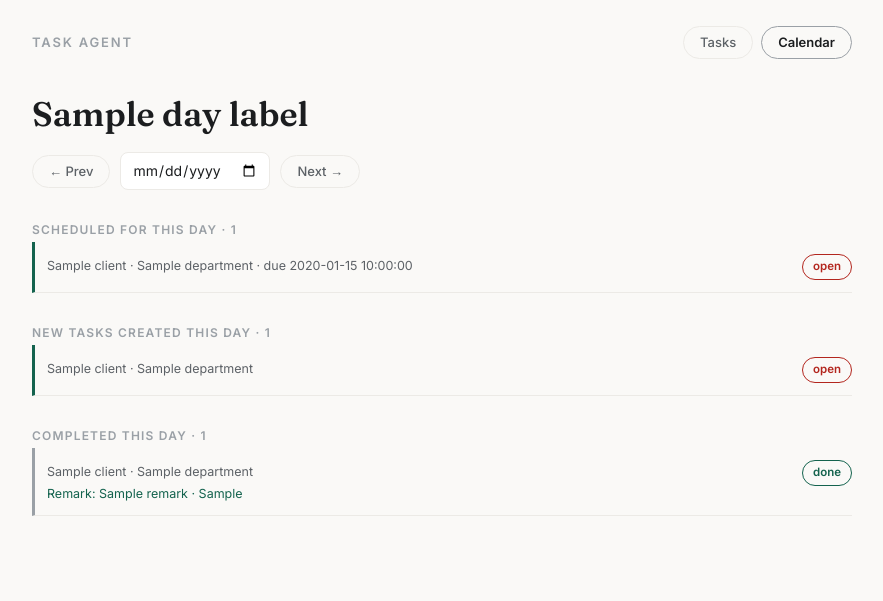
After one commit to priisdead/daily-task-agent, a FastAPI app: template app/templates/calendar.html in a window 1280 px wide. The commit adds this page. Shown: the top 601 px of the page, without its empty margins (198-1081 px from the left). Run offline with FastAPI, Linux system fonts and the light colour scheme; the template is opened without the code that fills it: most values are stand-ins (such as "Sample title", 1, 10 or a date in 2020); some libraries are stand-ins or nearby versions.

Commit message:
Calendar page, task scheduling, fast Claude batches, digest verification line

```diff
--- a/app/db.py
+++ b/app/db.py
@@ -55,6 +55,7 @@ CREATE TABLE IF NOT EXISTS tasks (
     status      TEXT DEFAULT 'open',
     remark      TEXT DEFAULT '',
     done_by     TEXT DEFAULT '',
+    scheduled_for TEXT DEFAULT '',
     created_at  TEXT,
     updated_at  TEXT
 );
@@ -164,8 +165,8 @@ def init_db() -> None:
             db.execute("ALTER TABLE tasks ADD COLUMN department TEXT DEFAULT ''")
     except Exception:
         pass  # column already there
-    # migrations for completion remarks + PO linkage
-    for _col in ("remark", "done_by", "po_number"):
+    # migrations for completion remarks + PO linkage + scheduling
+    for _col in ("remark", "done_by", "po_number", "scheduled_for"):
         try:
             with get_db() as db:
                 db.execute(f"ALTER TABLE tasks ADD COLUMN {_col} TEXT DEFAULT ''")
@@ -222,6 +223,15 @@ def add_task(t: dict) -> None:
                 t.get("po_number", ""), t.get("deadline", ""),
                 t.get("priority", "normal"), t.get("source", ""), "open", now, now,
             ),
+        )
+
+
+def set_task_schedule(task_id: int, day_iso: str) -> None:
+    """Schedule a task for a date (YYYY-MM-DD) or clear with ''."""
+    with get_db() as db:
+        db.execute(
+            _q("UPDATE tasks SET scheduled_for = ?, updated_at = ? WHERE id = ?"),
+            (day_iso, utcnow(), task_id),
         )
 
 
--- a/app/extractor.py
+++ b/app/extractor.py
@@ -273,8 +273,9 @@ def _apply(result: dict, open_task_list: list) -> None:
 BATCH = 15          # messages per AI call — small enough that the model
                     # genuinely considers every single message
 MAX_BATCHES = 40    # safety valve per run
-BATCH_PAUSE = 8     # seconds between AI calls — stays under free-tier
-                    # requests-per-minute limits
+# Pause between AI calls: Gemini's free tier needs breathing room; the paid
+# Claude API doesn't — 1s is just politeness.
+BATCH_PAUSE = 1 if config.LLM_PROVIDER == "claude" else 8
 _run_lock = threading.Lock()   # never let two scans run at the same time
 
 
--- a/app/main.py
+++ b/app/main.py
@@ -275,6 +275,58 @@ async def task_create(request: Request, token: str = Query("")):
             "source": f"added manually by {(user or {}).get('email', 'admin')}",
         })
     return RedirectResponse(url=f"/?token={token}", status_code=303)
+
+
+@app.post("/tasks/{task_id}/schedule")
+async def task_schedule(request: Request, task_id: int, token: str = Query("")):
+    """Schedule a task for a specific date (any logged-in user)."""
+    _dept_for(request, token)
+    form = await request.form()
+    day = str(form.get("date", "")).strip()
+    if day:
+        try:
+            datetime.strptime(day, "%Y-%m-%d")
+        except ValueError:
+            raise HTTPException(status_code=400, detail="date must be YYYY-MM-DD")
+    db.set_task_schedule(task_id, day)
+    back = str(form.get("back", "")) or f"/?token={token}"
+    return RedirectResponse(url=back, status_code=303)
+
+
+@app.get("/calendar", response_class=HTMLResponse)
+async def calendar_page(request: Request, token: str = Query(""), date: str = Query("")):
+    """Day view: tasks scheduled for, created on, and completed on a date."""
+    try:
+        dept = _dept_for(request, token)
+    except HTTPException:
+        return RedirectResponse(url="/login", status_code=302)
+    from datetime import timedelta
+    from . import report
+    tz = ZoneInfo(config.TIMEZONE)
+    try:
+        day = (datetime.strptime(date, "%Y-%m-%d").date()
+               if date else datetime.now(tz).date())
+    except ValueError:
+        raise HTTPException(status_code=400, detail="date must be YYYY-MM-DD")
+
+    all_tasks = db.all_tasks(limit=2000)
+    if dept not in ("admin", "management"):
+        all_tasks = [t for t in all_tasks if (t.get("department") or "") == dept]
+
+    iso = day.isoformat()
+    scheduled = [t for t in all_tasks if (t.get("scheduled_for") or "") == iso]
+    created = [t for t in all_tasks
+               if report._to_local_date(t.get("created_at") or "") == day]
+    completed = [t for t in all_tasks if t.get("status") == "done"
+                 and report._to_local_date(t.get("updated_at") or "") == day]
+    return templates.TemplateResponse(
+        request, "calendar.html",
+        {"token": token, "dept": dept, "day": iso,
+         "day_label": day.strftime("%A, %d %B %Y"),
+         "prev_day": (day - timedelta(days=1)).isoformat(),
+         "next_day": (day + timedelta(days=1)).isoformat(),
+         "scheduled": scheduled, "created": created, "completed": completed},
+    )
 
 
 @app.post("/tasks/{task_id}/done")
--- /dev/null
+++ b/app/templates/calendar.html
@@ -0,0 +1,119 @@
+<!DOCTYPE html>
+<html lang="en">
+<head>
+<meta charset="UTF-8">
+<meta name="viewport" content="width=device-width, initial-scale=1.0">
+<meta name="theme-color" content="#14634E">
+<title>Calendar — Task Agent</title>
+<style>
+  @import url('https://fonts.googleapis.com/css2?family=Inter:wght@400;500;600;700&family=Fraunces:opsz,wght@9..144,600&display=swap');
+  :root { --bg:#FAF9F7; --surface:#fff; --ink:#1B1D1F; --ink-2:#5C6166;
+    --ink-3:#9AA0A6; --line:#ECEAE6; --accent:#14634E; --amber:#9A5B00; --red:#B3261E; }
+  @media (prefers-color-scheme: dark) {
+    :root { --bg:#121416; --surface:#1A1D20; --ink:#ECEDEE; --ink-2:#A6ACB2;
+      --ink-3:#6E7479; --line:#2A2E32; --accent:#3ECF9A; --amber:#E8A94C; --red:#F2887F; } }
+  * { box-sizing:border-box; margin:0; }
+  body { background:var(--bg); color:var(--ink);
+    font:400 14px/1.55 "Inter",-apple-system,"Segoe UI",sans-serif; }
+  .wrap { max-width:860px; margin:0 auto; padding:0 20px 80px; }
+  .topbar { display:flex; justify-content:space-between; align-items:center;
+    padding:26px 0 0; flex-wrap:wrap; gap:10px; }
+  .brand { font:600 13px/1 "Inter"; letter-spacing:.14em; text-transform:uppercase;
+    color:var(--ink-3); }
+  .actions { display:flex; gap:8px; flex-wrap:wrap; }
+  .btn { font:500 13px/1 "Inter"; color:var(--ink-2); background:none;
+    border:1px solid var(--line); border-radius:100px; padding:9px 16px;
+    cursor:pointer; text-decoration:none; }
+  .btn:hover { border-color:var(--ink-3); color:var(--ink); }
+  .btn.active { color:var(--ink); border-color:var(--ink-3); font-weight:600; }
+  h1 { font:600 34px/1.15 "Fraunces",Georgia,serif; margin-top:36px; }
+  .daynav { display:flex; gap:10px; align-items:center; margin:18px 0 8px; flex-wrap:wrap; }
+  .daynav input[type=date] { font:400 14px/1 "Inter"; color:var(--ink);
+    background:var(--surface); border:1px solid var(--line); border-radius:8px;
+    padding:9px 11px; outline:none; }
+  h2 { font:600 12px/1 "Inter"; letter-spacing:.1em; text-transform:uppercase;
+    color:var(--ink-3); margin:34px 0 4px; }
+  .task { display:flex; align-items:flex-start; gap:12px;
+    padding:12px 0 12px 12px; border-bottom:1px solid var(--line);
+    border-left:3px solid var(--accent); margin:6px 0; }
+  .task.high { border-left-color:var(--red); }
+  .task.done-t { border-left-color:var(--ink-3); }
+  .task.done-t .req { color:var(--ink-3); text-decoration:line-through; font-weight:400; }
+  .grow { flex:1; min-width:0; }
+  .req { font-weight:500; }
+  .meta { font-size:12.5px; color:var(--ink-2); margin-top:2px; }
+  .remark { font-size:12.5px; color:var(--accent); margin-top:3px; }
+  .pill { flex:none; font-size:11.5px; font-weight:600; padding:3px 10px;
+    border-radius:100px; border:1px solid var(--line); color:var(--ink-2); }
+  .pill.open { color:var(--red); border-color:var(--red); }
+  .pill.in_progress { color:var(--amber); border-color:var(--amber); }
+  .pill.done { color:var(--accent); border-color:var(--accent); }
+  .none { padding:10px 0 4px; color:var(--ink-3); }
+  @media (max-width: 640px) {
+    .wrap { padding:0 14px 60px; }
+    h1 { font-size:24px; margin-top:22px; }
+    .actions { width:100%; overflow-x:auto; flex-wrap:nowrap; padding-bottom:4px; }
+    .btn { padding:10px 14px; font-size:12.5px; white-space:nowrap; min-height:40px; }
+    .daynav input[type=date] { font-size:16px; }
+  }
+</style>
+</head>
+<body>
+<div class="wrap">
+  <div class="topbar">
+    <span class="brand">Task Agent</span>
+    <div class="actions">
+      <a class="btn" href="/?token={{ token }}">Tasks</a>
+      <span class="btn active">Calendar</span>
+      {% if dept in ('admin', 'management', 'implementation') %}
+      <a class="btn" href="/orders?token={{ token }}">Orders</a>
+      {% endif %}
+    </div>
+  </div>
+
+  <h1>{{ day_label }}</h1>
+  <div class="daynav">
+    <a class="btn" href="/calendar?token={{ token }}&date={{ prev_day }}">&larr; Prev</a>
+    <form method="get" action="/calendar" style="display:flex;gap:8px;align-items:center">
+      <input type="hidden" name="token" value="{{ token }}">
+      <input type="date" name="date" value="{{ day }}" onchange="this.form.submit()">
+    </form>
+    <a class="btn" href="/calendar?token={{ token }}&date={{ next_day }}">Next &rarr;</a>
+  </div>
+
+  <h2>Scheduled for this day &middot; {{ scheduled|length }}</h2>
+  {% for t in scheduled %}
+  <div class="task {{ 'high' if t.priority == 'high' }} {{ 'done-t' if t.status == 'done' }}">
+    <div class="grow">
+      <div class="req">{{ t.request }}</div>
+      <div class="meta">{{ t.client }} &middot; {{ t.department or '—' }}{% if t.deadline %} &middot; due {{ t.deadline }}{% endif %}</div>
+    </div>
+    <span class="pill {{ t.status }}">{{ t.status.replace('_',' ') }}</span>
+  </div>
+  {% else %}<div class="none">Nothing scheduled — use the date picker on any task card.</div>{% endfor %}
+
+  <h2>New tasks created this day &middot; {{ created|length }}</h2>
+  {% for t in created %}
+  <div class="task {{ 'high' if t.priority == 'high' }} {{ 'done-t' if t.status == 'done' }}">
+    <div class="grow">
+      <div class="req">{{ t.request }}</div>
+      <div class="meta">{{ t.client }} &middot; {{ t.department or '—' }}</div>
+    </div>
+    <span class="pill {{ t.status }}">{{ t.status.replace('_',' ') }}</span>
+  </div>
+  {% else %}<div class="none">No tasks created on this day.</div>{% endfor %}
+
+  <h2>Completed this day &middot; {{ completed|length }}</h2>
+  {% for t in completed %}
+  <div class="task done-t">
+    <div class="grow">
+      <div class="req">{{ t.request }}</div>
+      <div class="meta">{{ t.client }} &middot; {{ t.department or '—' }}</div>
+      {% if t.remark %}<div class="remark">Remark: {{ t.remark }}{% if t.done_by %} &middot; {{ t.done_by }}{% endif %}</div>{% endif %}
+    </div>
+    <span class="pill done">done</span>
+  </div>
+  {% else %}<div class="none">Nothing completed on this day.</div>{% endfor %}
+</div>
+</body>
+</html>
```
Also changed, not shown: app/digest.py (+12 -0 lines), app/templates/dashboard.html (+11 -0 lines).
